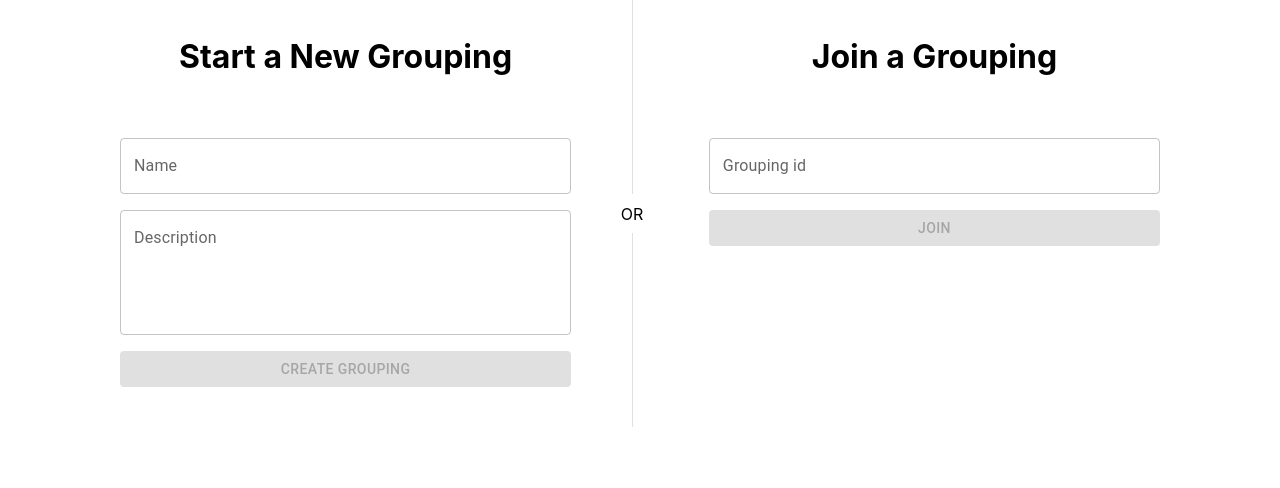
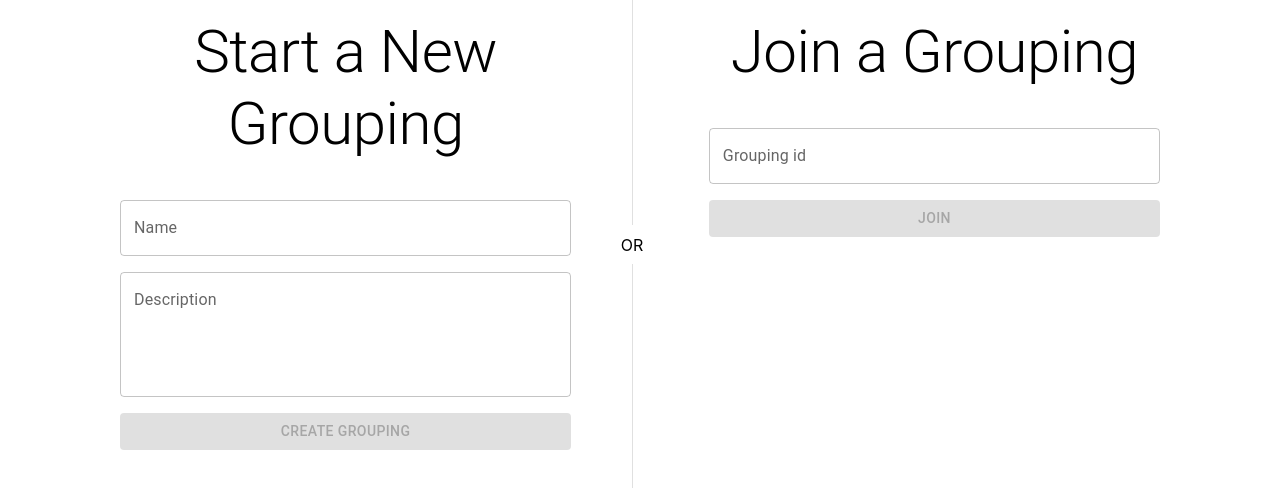
Before and after one commit to aleksilb/silent-grouping, a React (Create React App) app in the folder client/: page / in a window 1280 px wide. Shown: the top 488 px of the page. Built offline with nearby package versions, Linux system fonts and the light colour scheme.

Commit message:
Consistent titles

```diff
--- a/client/src/Components/CreateGrouping.js
+++ b/client/src/Components/CreateGrouping.js
@@ -1,4 +1,4 @@
-import {Button, Stack, TextField} from "@mui/material";
+import {Button, Stack, TextField, Typography} from "@mui/material";
 import {useEffect, useState} from "react";
 import * as Server from '../scripts/server';
 import Box from "@mui/material/Box";
@@ -23,7 +23,7 @@ function CreateGrouping({created}) {
     }
 
     return <Box >
-        <h1>Start a New Grouping</h1>
+        <Typography variant={"h2"}>Start a New Grouping</Typography>
         <Stack sx={{p:5}} spacing={2}>
             <TextField
                 id="name-field"
--- a/client/src/Components/JoinGrouping.js
+++ b/client/src/Components/JoinGrouping.js
@@ -1,4 +1,4 @@
-import {Button, Stack, TextField} from "@mui/material";
+import {Button, Stack, TextField, Typography} from "@mui/material";
 import {useEffect, useState} from "react";
 import Box from "@mui/material/Box";
 import CreateGrouper from "./CreateGrouper";
@@ -21,7 +21,7 @@ function JoinGrouping() {
     }
 
     return <Box>
-        <h1>Join a Grouping</h1>
+        <Typography variant={"h2"}>Join a Grouping</Typography>
         <Stack sx={{p: 5}} spacing={2}>
             <TextField
                 id="grouping-field"
```
